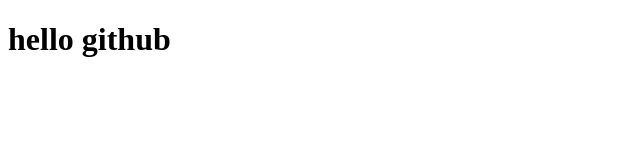
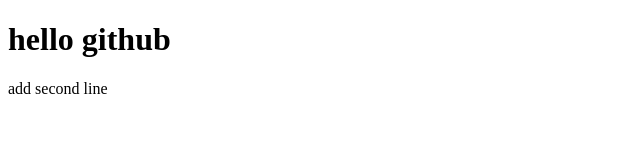
Before and after one commit to RaginiVanakhade/First_demo, a plain HTML site: page index.html in a window 1280 px wide. Shown: the whole page, without its empty margins (0-640 px from the left). Drawn offline with Linux system fonts and the light colour scheme.

Commit message:
add second line

```diff
--- a/index.html
+++ b/index.html
@@ -7,5 +7,6 @@
 </head>
 <body>
     <h1>hello github</h1>
+    <p>add second line </p>
 </body>
 </html>
```
